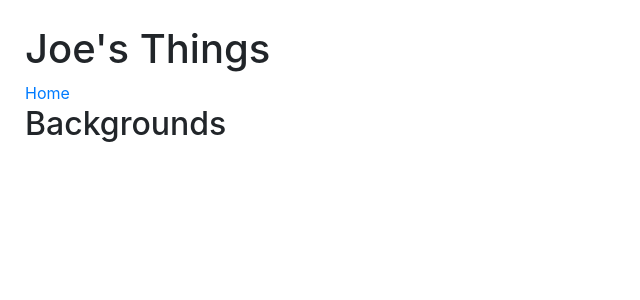
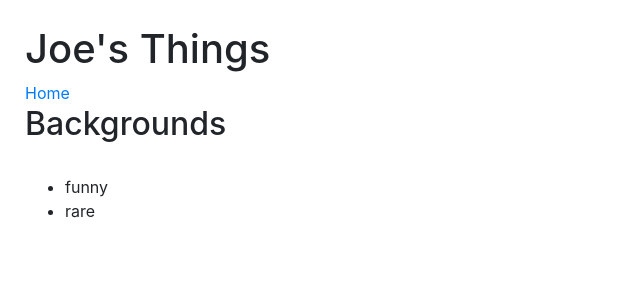
Before and after one commit to joemalatesta/all-the--things, a React (Create React App) app: page /the-zoom-things in a window 1280 px wide. Shown: the top 300 px of the page, without its empty margins (0-640 px from the left). Built offline with nearby package versions, Linux system fonts and the light colour scheme.

Commit message:
add attributes for joes things

```diff
--- a/src/App.js
+++ b/src/App.js
@@ -75,7 +75,7 @@ const App = () => {
     {
       name: "Backgrounds",
       image:"",
-      attributes: [],
+      attributes: ['funny', 'rare'],
     },
   ]
 
```
